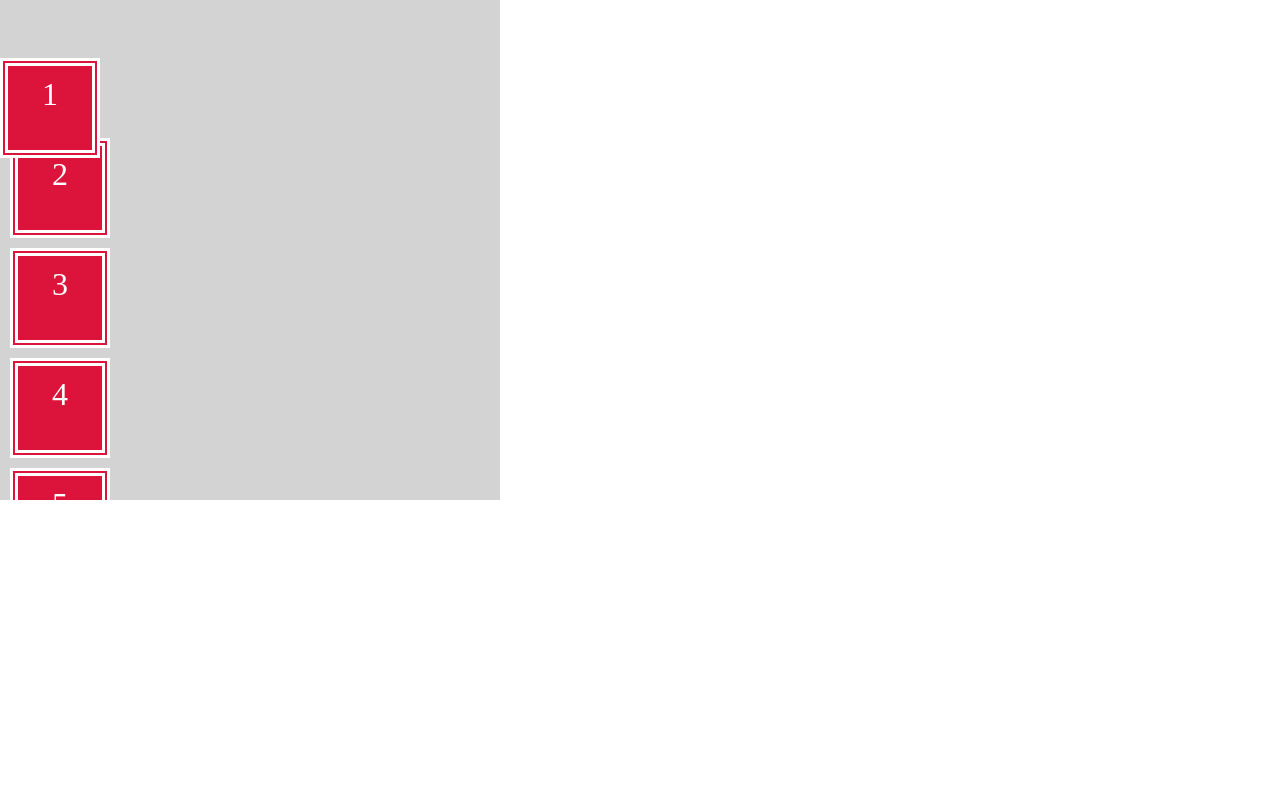
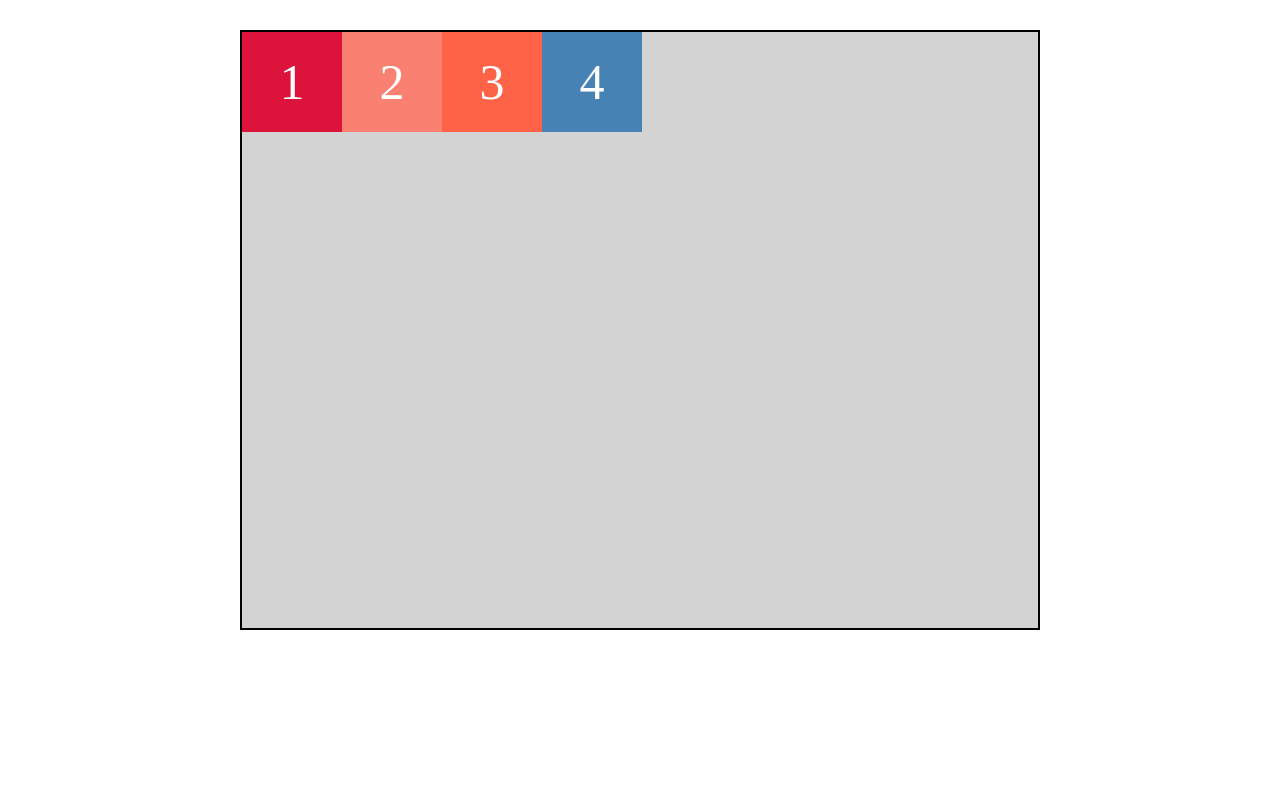
Before and after one commit to astronmy/0522TDFE1N2C2LAED0522PT, a plain HTML site: page index.html in a window 1280 px wide. Shown: the top 800 px of the page. Drawn offline with Linux system fonts and the light colour scheme.

Commit message:
after class

```diff
--- a/css/style.css
+++ /dev/null
@@ -1,141 +0,0 @@
-* {
-  margin: 0;
-  padding: 0;
-  /*
-    -content-box
-    ancho  => suma de width+padding+border
-    altura => suma de heith+padding+border
-    -border-box
-  */
-  box-sizing: border-box;
-}
-
-span {
-  display: block;
-}
-.contenedor {
-  position: relative;
-  background-color: lightgray;
-  /*
-    Ancho
-    --------------------------------------
-    width: me permite definir el ancho de
-    un elemento. Recibiendo valores que
-    pueden ser:
-      - pixeles (valor absoluto) => 50px
-      - porcentuales (%) => 50%
-
-    Alto
-     --------------------------------------
-    height: me permite definir el ancho de
-    un elemento. Recibiendo valores que
-    pueden ser:
-      - pixeles (valor absoluto) => 50px
-      - porcentuales (%) => 50%
-  */
-  width: 500px;
-  height: 500px;
-
-  overflow: hidden;
-}
-
-.caja {
-  background-color: crimson;
-  color: white;
-  /* display: inline-block; */
-  font-size: 32px;
-  height: 100px;
-  text-align: center;
-  width: 100px;
-
-  /* margen
-  ------------------------------------
-    margin: es la distancia que existe
-    entre los elementos
-
-     margin-left:80px;
-     margin-bottom: 3px;
-     margin-top: 10px;
-     margin-right: 15px;
-
-     - 1 solo valor a margin. Este valor
-     aplicara a todos los lados
-       margin: 10px;
-
-    - 2 valores.El 1 va aplicar arriba y
-    abajo. El segundo hacia los lados
-
-      margin: 10px 50px;
-
-    - 3 valores
-      - top
-      - horizontal (left, right)
-      - bottom
-
-      margin: 10px 5px 4px;
-    - 4 valores: En el sentido de las
-    manecillas del relojo
-      -top
-      -right
-      -bottom
-      -left
-  */
-  /* margin: 5px 10px 15px 20px;
-
-    Padding Relleno
-    padding: 10px;
-  */
-  margin: 10px;
-  padding: 10px;
-
-
-
-  /*
-    border: 3 valores
-    border:
-        - el tamaño (ancho el del borde)
-        - tipo (estilo/style)
-        - color
-
-    Tipo:
-      - solid  (linea continua)
-      - dotted (linea punteada)
-      - dashed (linea cortada)
-      - double (doble linea)
-
-      border-style: dotted;
-      border-color: white;
-      border-width: 5px;
-      */
-
-  border: 8px white double;
-
-
-
-}
-.relativa {
-  /*
-      position: por defecto es static
-      -relative: desplaza tomando como referencia su posicion inicial
-      -absolute: tiene como referencia el body siempre y cuando no este contenido en un elemento con posicion relativa. Si es
-      asi tomara como referencia los extremos del elemento que lo contiene
-      -fixed: Toma como referencia el body.Y se mantiene fijo por mas de que haya un scroll
-      Y tanto absolute y fixed salen del flujo
-
-  */
-  position: relative;
-  /*
-    top, left , bottom,  right
-  */
-  top: 30px;
-  right: 10px;
-}
-.espacio{
-  height: 800px;
-}
-
-.absoluta {
-  position: absolute;
-
-  right: 10px;
-}
--- /dev/null
+++ b/css/styles.css
@@ -0,0 +1,73 @@
+ * {
+   padding: 0;
+   margin: 0;
+   box-sizing: border-box;
+ }
+
+ .container {
+   display: flex;
+   flex-direction: row;
+   flex-wrap: nowrap;
+   /*
+    flex-flow: direccion wrap
+    flex-flow: row wrap
+   */
+   /*
+    flex-start
+    flex-end
+    center
+    space-between
+    space-around
+    space-evenly
+   */
+   justify-content: flex-start;
+   /* gap: 5px; */
+
+   /* align-content: flex-start; */
+
+   background-color: lightgray;
+   border: 2px solid black;
+   height: 600px;
+   margin: 30px auto;
+   max-width: 800px;
+   width: 90%;
+ }
+
+ .box {
+   color: white;
+   font-size: 50px;
+   line-height: 100px;
+   text-align: center;
+   width: 100px;
+   height: 100px;
+
+ }
+
+ .box-1 {
+   background-color: crimson;
+   flex-grow: 0;
+   order: 0;
+   flex-shrink: 1;
+ }
+
+ .box-2 {
+   /* align-self: flex-end; */
+   background-color: salmon;
+   order: 0;
+   flex-grow: 0;
+   flex-shrink: 1;
+ }
+
+ .box-3 {
+   background-color: tomato;
+   order: 0;
+   flex-grow: 0;
+   flex-shrink: 2;
+ }
+
+ .box-4 {
+   background-color: steelblue;
+   order: 0;
+   flex-grow: 0;
+   flex-shrink: 2;
+ }
--- a/index.html
+++ b/index.html
@@ -4,21 +4,15 @@
   <meta charset="UTF-8">
   <meta http-equiv="X-UA-Compatible" content="IE=edge">
   <meta name="viewport" content="width=device-width, initial-scale=1.0">
-  <title>Box Model</title>
-  <link rel="stylesheet" href="css/style.css">
+  <title>Flexbox</title>
+  <link rel="stylesheet" href="css/styles.css">
 </head>
 <body>
-    <div class="contenedor">
-        <br>
-        <div class="caja relativa">1</div>
-        <div class="caja indice">2</div>
-        <div class="caja">3</div>
-        <div class="caja">4</div>
-        <div class="caja">5</div>
-        <div class="caja">6</div>
+    <div class="container">
+        <div class="box box-1">1</div>
+        <div class="box box-2">2</div>
+        <div class="box box-3">3</div>
+        <div class="box box-4">4</div>
     </div>
-    <div class="espacio"></div>
-    <span>texto1</span>
-    <span>texto2</span>
 </body>
 </html>
```
Also changed, not shown: readme.md.
